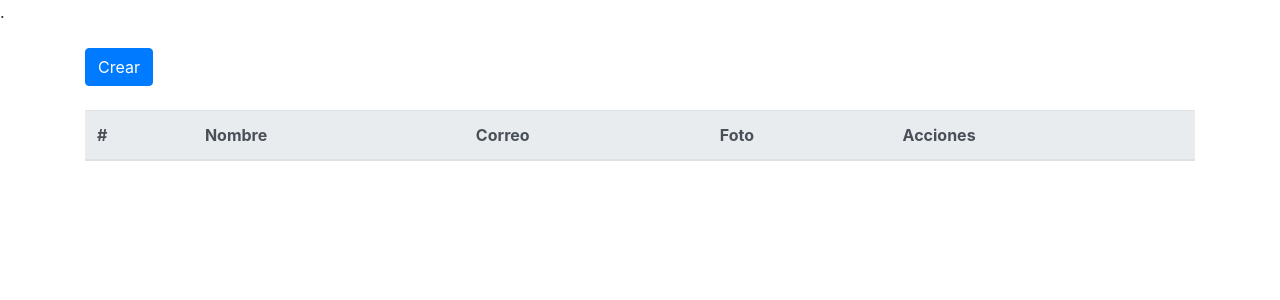
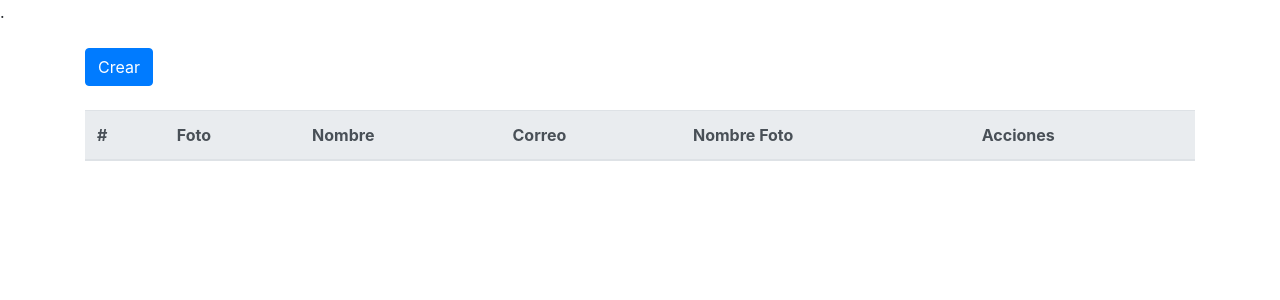
Before and after one commit to Fer11D/CRUD-Codo-a-Codo, a Flask app: page / in a window 1280 px wide. Shown: the part 56-356 px from the top of the page. Run offline with Flask 2, Linux system fonts and the light colour scheme; data that the repository does not hold is empty; some libraries are stand-ins or nearby versions.

Commit message:
Pequeño retoque

```diff
--- a/templates/empleados/index.html
+++ b/templates/empleados/index.html
@@ -18,9 +18,10 @@
         <thead class="thead-light">
             <tr>
                 <th>#</th>
+                <th>Foto</th>
                 <th>Nombre</th>
                 <th>Correo</th>
-                <th>Foto</th>
+                <th>Nombre Foto</th>
                 <th>Acciones</th>
             </tr>
         </thead>
```
Also changed, not shown: uploads/2021160625photo-by-face-generator_61b0d3ca2c575f000ef3a031.jpg (deleted).
